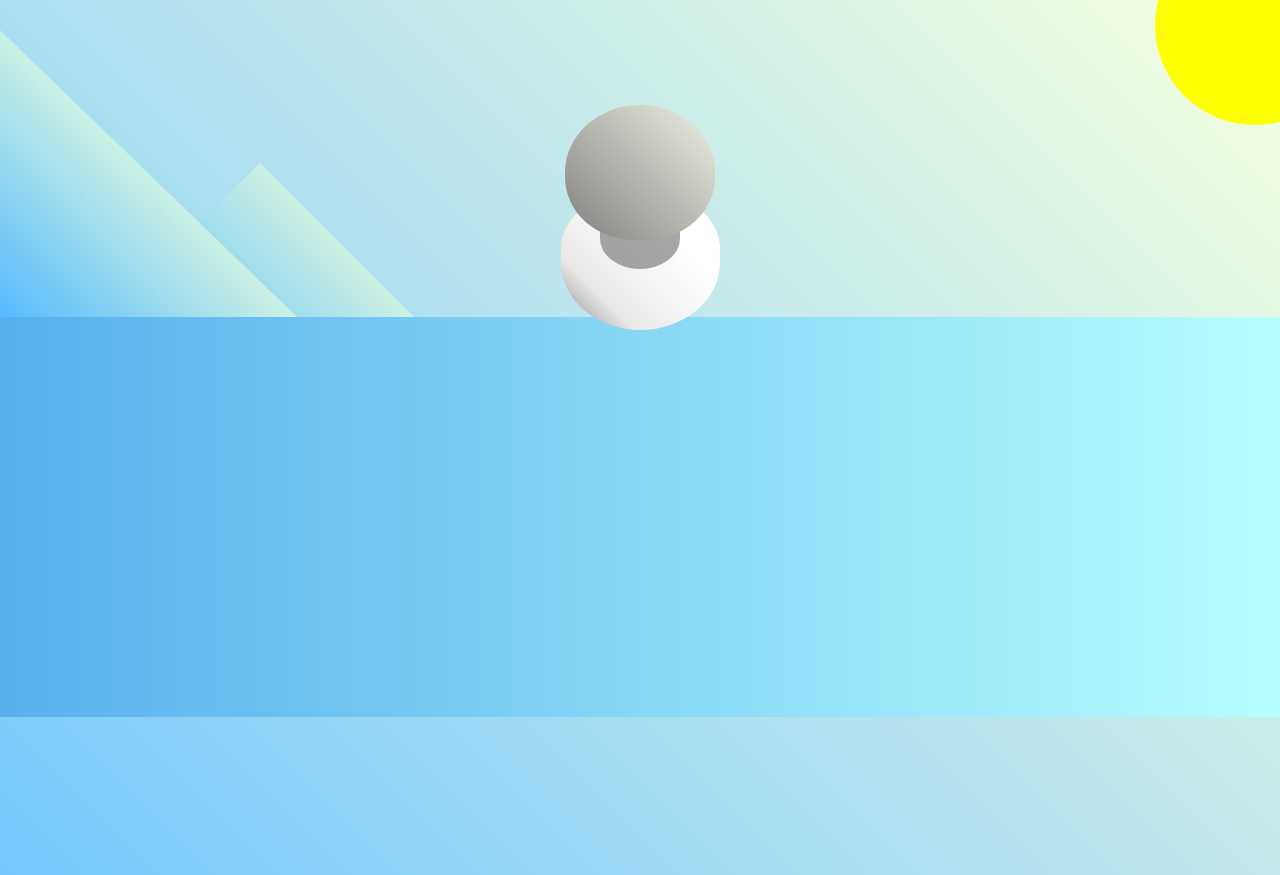
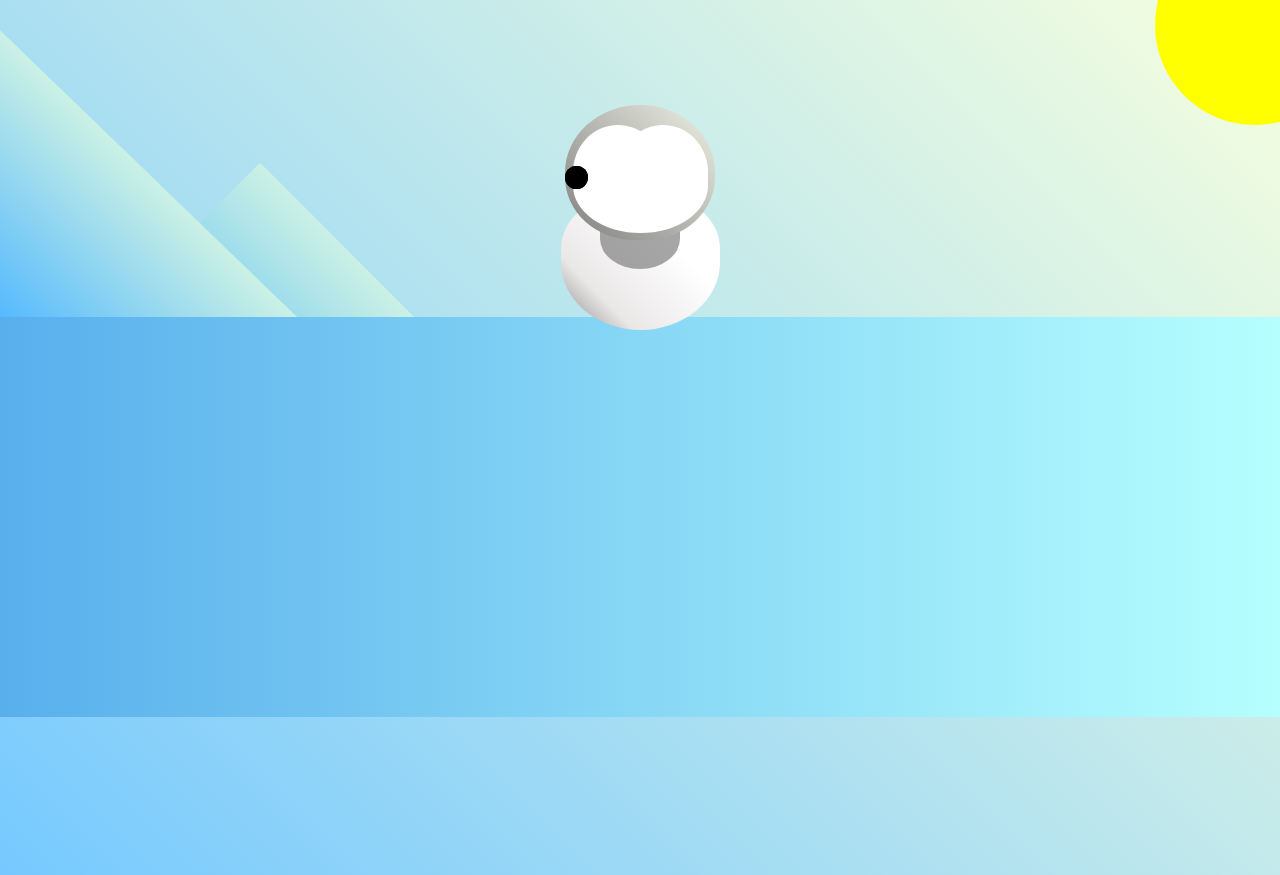
Before and after one commit to Yinkusadel/19-fcc-penguin, a website: page index.html in a window 1280 px wide. Shown: the top 875 px of the page. Drawn offline with Linux system fonts and the light colour scheme.

Commit message:
html line 14-21 css line 124-161

```diff
--- a/index.html
+++ b/index.html
@@ -11,7 +11,14 @@
     <div class="back-mountain"></div>
     <div class="sun"></div>
     <div class="penguin">
-      <div class="penguin-head"></div>
+      <div class="penguin-head">
+        <div class="face left"></div>
+        <div class="face right"></div>
+        <div class="chin"></div>
+        <div class="eye left"></div>
+        <div class="eye right"></div>
+
+      </div>
       <div class="penguin-body"></div>
     </div>
     <div class="ground"></div>
--- a/styles.css
+++ b/styles.css
@@ -1,3 +1,8 @@
+:root {
+    --penguin-face: white;
+ }
+
+
 body {
     background: linear-gradient(45deg, rgb(118, 201, 255), rgb(247, 255, 222));
     margin: 0;
@@ -114,3 +119,43 @@ body {
     border-radius: 0% 0% 100% 100%;
     opacity: 70%;
   }
+
+
+  .face {
+    width: 60%;
+    height: 70%;
+    background-color: white;
+    border-radius: 70% 70% 60% 60%;
+    top: 15%;
+    background-color: var(--penguin-face);
+  }
+
+
+  .face.left {
+    left: 5%;
+  }
+
+
+  .face.right {
+    right: 5%;
+  }
+
+
+  .chin {
+    width: 90%;
+    height: 70%;
+    background-color: white;
+    top: 25%;
+    left: 5%;
+    border-radius: 70% 70% 100% 100%;
+    background-color: var(--penguin-face);
+  }
+
+
+  .eye {
+    width: 15%;
+    height: 17%;
+    background-color: black;
+    top: 45%;
+    border-radius: 50%;
+  }
```
